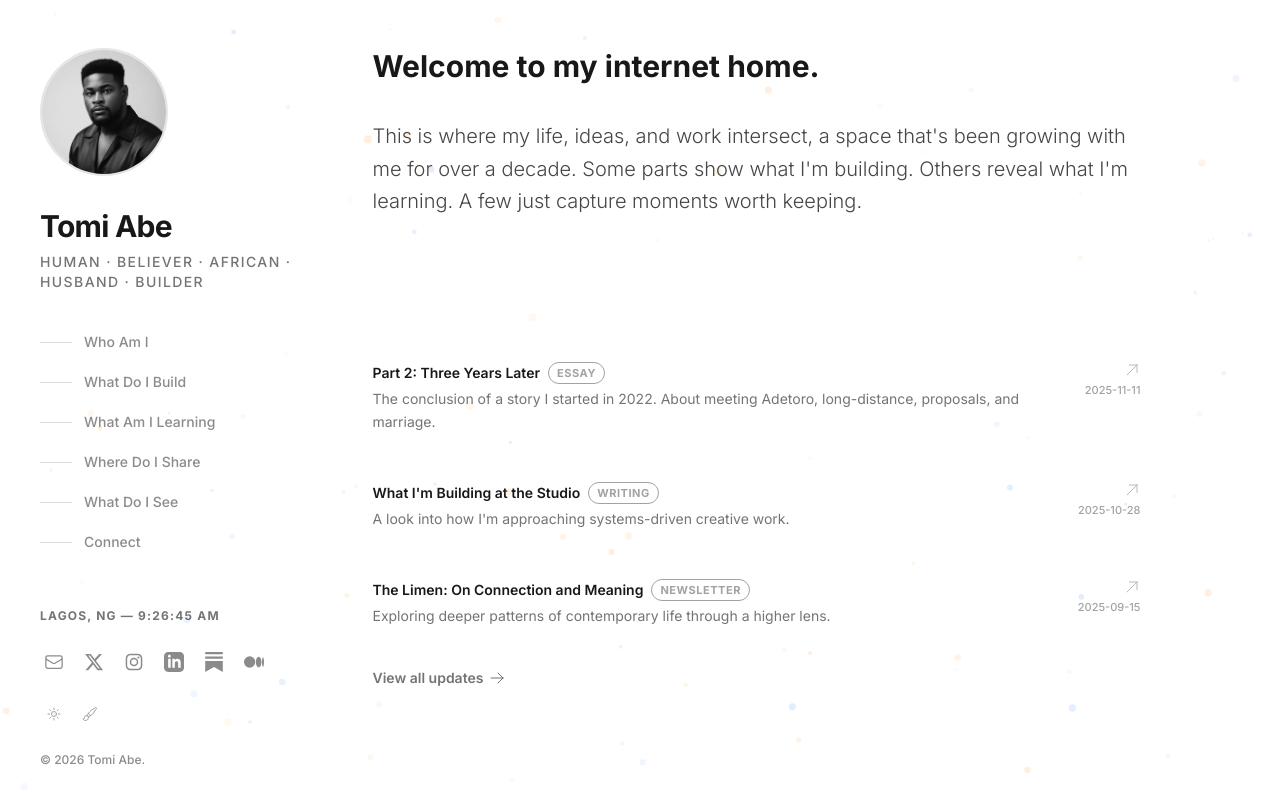
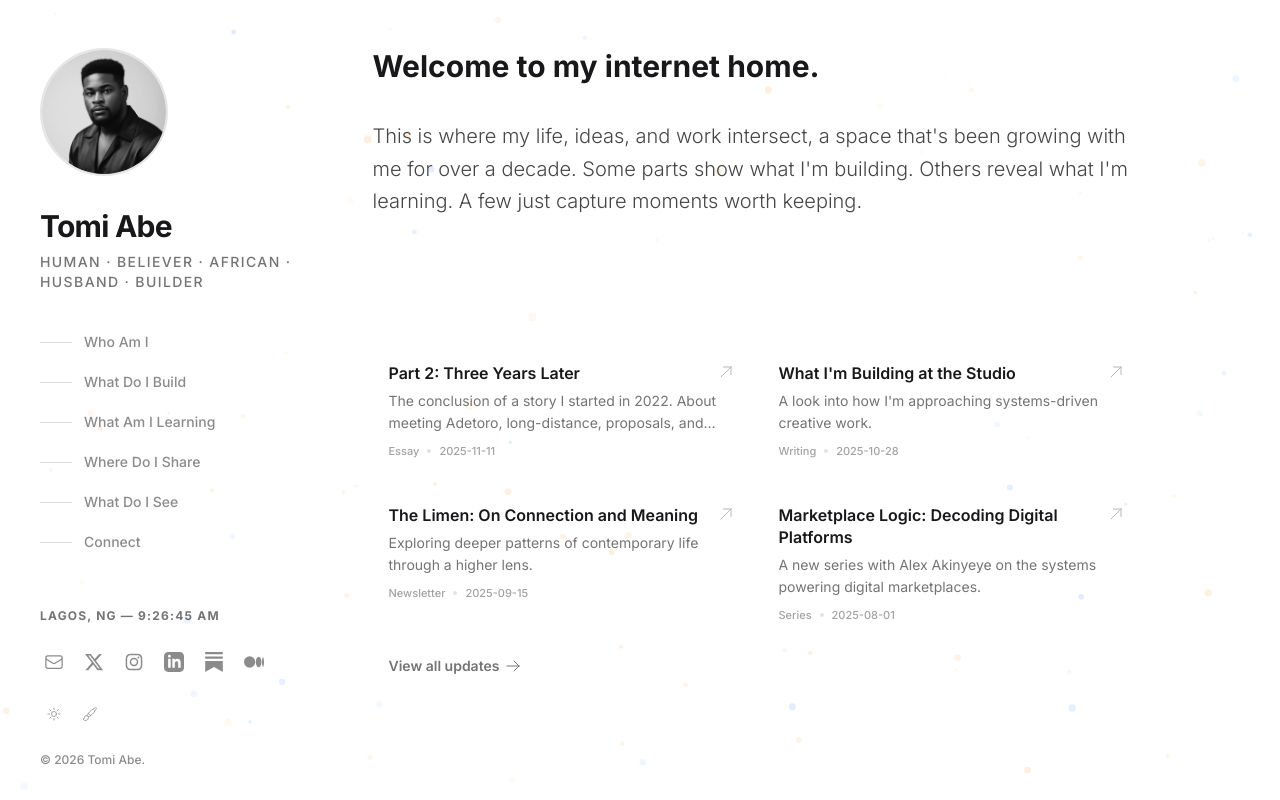
Before and after one commit to tomiabe/tomi, a React (Vite) app: page / in a window 1280 px wide. Shown: the top 800 px of the page. Built offline with nearby package versions, Linux system fonts and the light colour scheme; a web font is replaced by a local one.

Commit message:
redesign updates section: 2col grid, label moved, 16px titles

```diff
--- a/components/Home/components/HomeSections.tsx
+++ b/components/Home/components/HomeSections.tsx
@@ -98,41 +98,42 @@ export const IntroText: React.FC<SectionProps<SiteContent['intro']>> = ({ data,
 );
 
 export const Updates: React.FC<{ data: SiteContent['updates']; settings?: SiteSettings }> = ({ data }) => {
-  const recent = data.slice(0, 3);
+  const recent = data.slice(0, 4);
   if (!data.length) return null;
 
   return (
-    <div className="space-y-4 max-w-3xl">
+    <div className="max-w-3xl">
+      <div className="grid grid-cols-1 sm:grid-cols-2 gap-3">
         {recent.map((item) => (
           <a
             key={item.id}
             href={item.url}
             target="_blank"
             rel="noopener noreferrer"
-          className="group flex items-start gap-4 p-4 -mx-4 rounded-xl hover:bg-black/5 dark:hover:bg-white/[0.06] transition-colors"
+            className="group block p-4 rounded-xl hover:bg-black/5 dark:hover:bg-white/[0.06] transition-colors"
           >
-          <div className="flex-1 min-w-0">
-            <div className="flex items-center gap-2 mb-1">
-              <span className="text-sm font-semibold group-hover:opacity-100 transition-opacity truncate">
+            <div className="flex items-start justify-between gap-2 mb-1.5">
+              <span className="text-base font-semibold leading-snug group-hover:opacity-100 transition-opacity">
                 {item.title}
               </span>
+              <ArrowUpRight className="w-4 h-4 shrink-0 mt-0.5 opacity-30 group-hover:opacity-70 transition-opacity" />
+            </div>
+            <p className="text-sm opacity-60 leading-relaxed line-clamp-2 mb-2">{item.description}</p>
+            <div className="flex items-center gap-2 text-[11px] font-medium opacity-40">
               {item.label && (
-                <span className="shrink-0 text-[11px] font-bold uppercase tracking-wider px-2 py-0.5 rounded-full border border-current opacity-40">
-                  {item.label}
-                </span>
+                <>
+                  <span>{item.label}</span>
+                  <span className="w-1 h-1 rounded-full bg-current opacity-30" />
+                </>
               )}
-            </div>
-            <p className="text-sm opacity-60 leading-relaxed line-clamp-2">{item.description}</p>
-          </div>
-          <div className="shrink-0 flex flex-col items-end gap-1">
-            <ArrowUpRight className="w-4 h-4 opacity-30 group-hover:opacity-70 transition-opacity" />
-            <span className="text-[11px] font-medium opacity-40 whitespace-nowrap">{item.date}</span>
+              <span>{item.date}</span>
             </div>
           </a>
         ))}
+      </div>
       <a
         href="/updates"
-        className="inline-flex items-center gap-1.5 text-sm font-semibold opacity-60 hover:opacity-100 transition-opacity pt-2"
+        className="inline-flex items-center gap-1.5 text-sm font-semibold opacity-60 hover:opacity-100 transition-opacity mt-4 ml-4"
       >
         View all updates
         <ArrowRight className="w-4 h-4" />
```
Also changed, not shown: 4 other files (tests, documents, lock files or other folders). Lines whose indentation alone changed are shown as unchanged.
